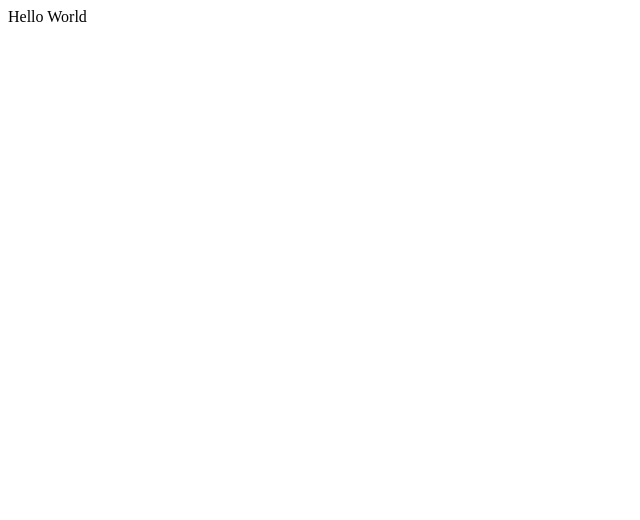
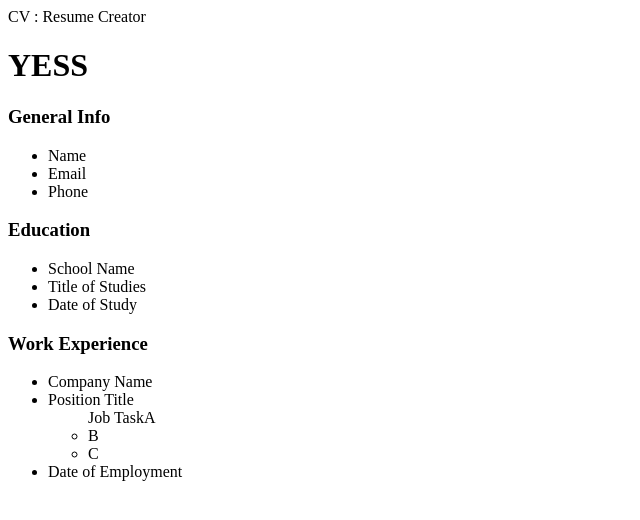
Before and after one commit to Ace-86/cv-project, a React (Create React App) app: page / in a window 1280 px wide. Shown: the top 520 px of the page, without its empty margins (0-640 px from the left). Built offline with nearby package versions, Linux system fonts and the light colour scheme.

Commit message:
barebones layout created

```diff
--- a/src/App.js
+++ b/src/App.js
@@ -1,9 +1,19 @@
 import React, { Component } from "react";
+import Education from "./component/education";
+import GeneralInfo from "./component/genInfo";
+import Experience from "./component/practicalExp";
 
 class App extends Component {
   render() {
-    return <div>Hello World</div>;
+    return (<div>CV : Resume Creator
+
+          <h1> YESS</h1>
+          <GeneralInfo title="General Info" />
+          <Education title="Education" />
+          <Experience title="Work Experience" />
+          </div>
+    )
   }
 }
 
-export default App;
+export default App
--- a/src/component/education.js
+++ b/src/component/education.js
@@ -9,6 +9,11 @@ class Education extends Component {
     return (
       <div>
         <h3>{this.props.title}</h3>
+        <ul>
+        <li>School Name</li>
+        <li>Title of Studies</li>
+        <li>Date of Study</li>
+        </ul>
       </div>
     );
   }
--- a/src/component/genInfo.js
+++ b/src/component/genInfo.js
@@ -1,5 +1,27 @@
 
+import React, { Component } from 'react';
 
+class GeneralInfo extends Component {
+  constructor(props) {
+    super(props);
+  }
+
+  render() {
+    return (
+      <div>
+        <h3>{this.props.title}</h3>
+        <ul>
+            <li>Name</li>
+            <li>Email</li>
+            <li>Phone</li>
+
+        </ul>
+      </div>
+    );
+  }
+}
+
+export default GeneralInfo;
 
 
 
--- a/src/component/practicalExp.js
+++ b/src/component/practicalExp.js
@@ -1,4 +1,30 @@
+import React, { Component } from 'react';
 
+class Experience extends Component {
+  constructor(props) {
+    super(props);
+  }
+
+  render() {
+    return (
+      <div>
+        <h3>{this.props.title}</h3>
+        <ul>
+            <li> Company Name</li>
+            <li> Position Title</li>
+            <ul> Job Task
+                <l1>A</l1>
+                <li>B</li>
+                <li>C</li>
+            </ul>
+            <li> Date of Employment</li>
+        </ul>
+      </div>
+    );
+  }
+}
+
+export default Experience;
 
 
 
```
Also changed, not shown: src/myComponent.js (added, +17 -0 lines).
